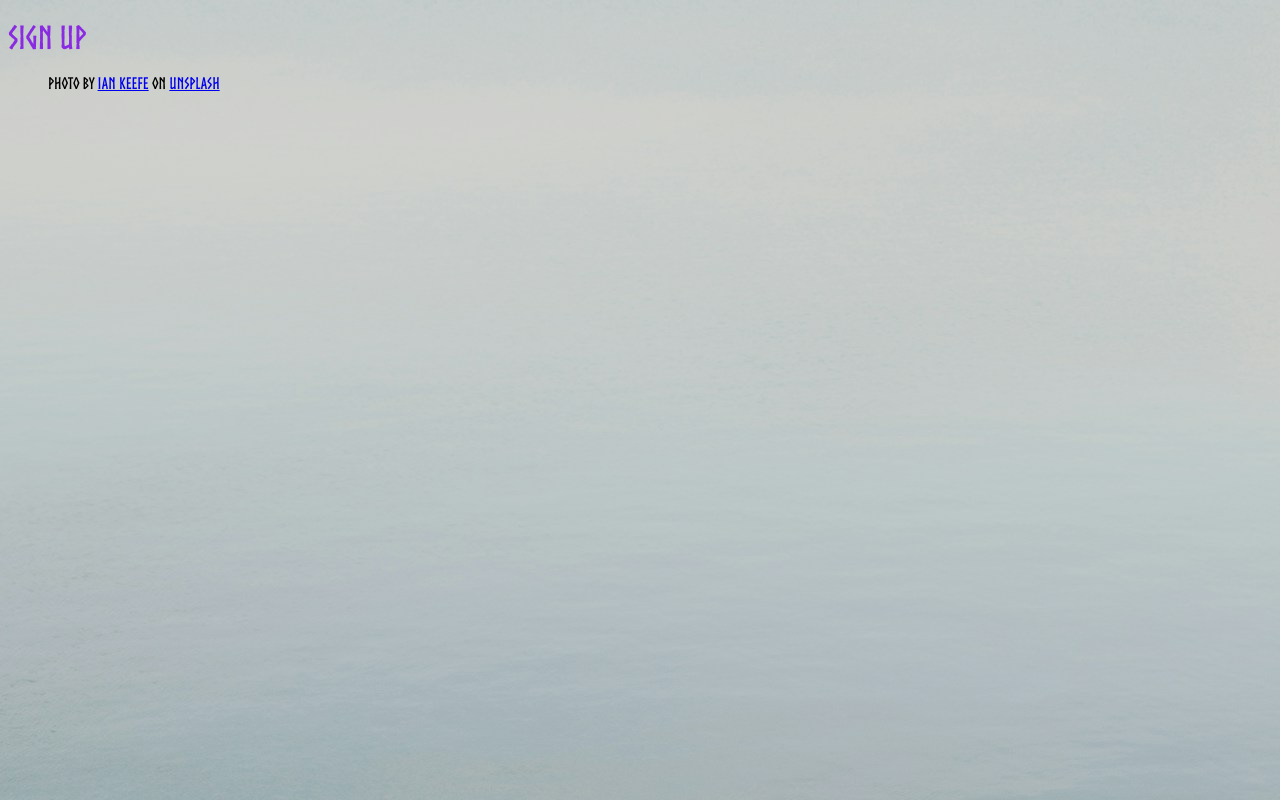
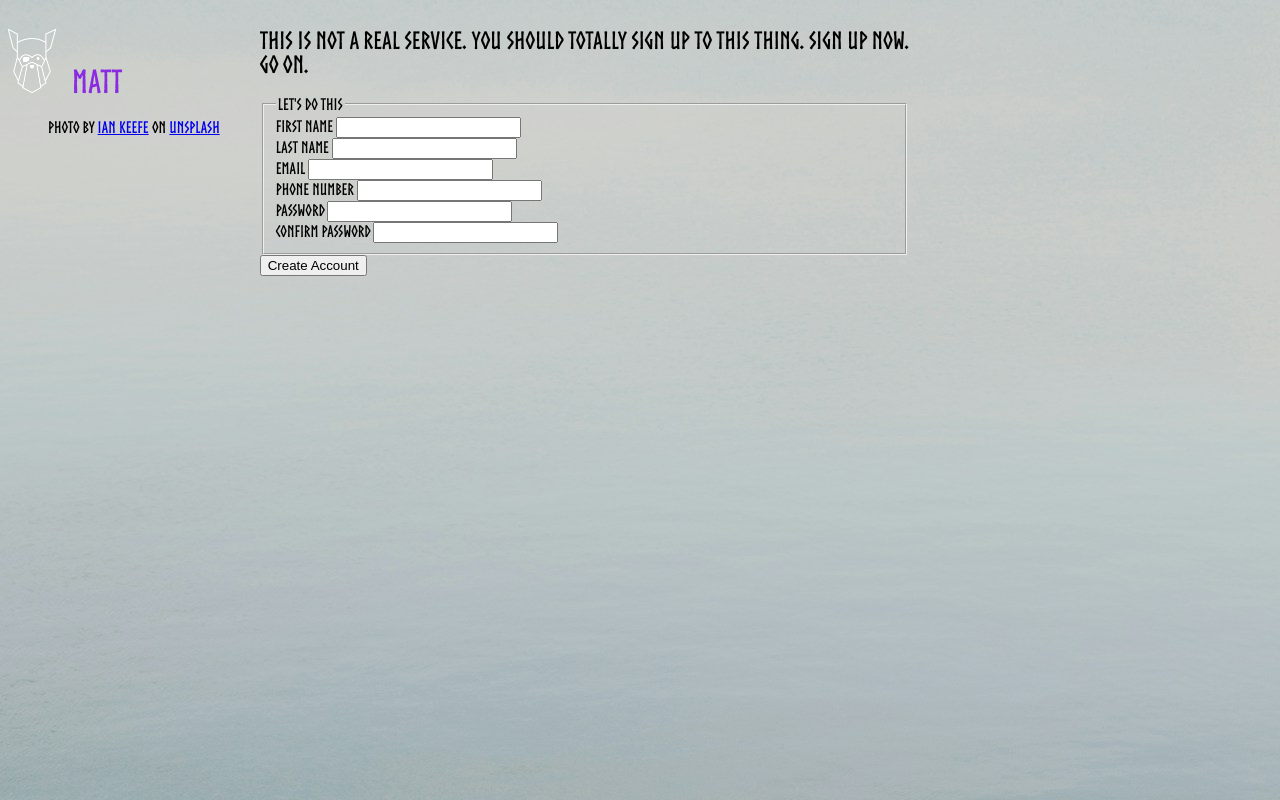
Before and after one commit to MatthewGarner/sign-up-form, a plain HTML site: page index.html in a window 1280 px wide. Drawn offline with Linux system fonts and the light colour scheme.

Commit message:
Add basic HTML form

```diff
--- a/index.html
+++ b/index.html
@@ -7,13 +7,60 @@
     <link rel="stylesheet" href="./style.css">
 </head>
 <body>
-    <h1>Sign Up</h1>
+    <header>
+        <h1>Matt</h1>
+        <figure>
+            <figcaption>Photo by
+                <a href="https://unsplash.com/@iankeefe?utm_content=creditCopyText&utm_medium=referral&utm_source=unsplash">Ian Keefe</a>
+                 on <a href="https://unsplash.com/photos/body-of-water-NBQhCKtg_9Y?utm_content=creditCopyText&utm_medium=referral&utm_source=unsplash">Unsplash</a>
+            </figcaption>
+        </figure>
+    </header>
+    <main>
+        <h2 class="main-header">This is not a real service.
+            You should totally sign up to this thing. Sign up now.<br>
+            Go on.
+        </h2>
+            <form class="form">
 
-    <figure>
-        <figcaption>Photo by
-            <a href="https://unsplash.com/@iankeefe?utm_content=creditCopyText&utm_medium=referral&utm_source=unsplash">Ian Keefe</a>
-             on <a href="https://unsplash.com/photos/body-of-water-NBQhCKtg_9Y?utm_content=creditCopyText&utm_medium=referral&utm_source=unsplash">Unsplash</a>
-        </figcaption>
-    </figure>
+                <fieldset>
+                    <legend>Let's do this</legend>
+
+                    <div>
+                        <label for="first-name">First Name</label>
+                        <input type="text" id="first-name">
+                    </div>
+
+                    <div>
+                        <label for="last-name">Last Name</label>
+                        <input type="text" id="last-name">
+                    </div>
+
+                    <div>
+                        <label for="email">Email</label>
+                        <input type="email" id="email">
+                    </div>
+
+                    <div>
+                        <label for="phone">Phone Number</label>
+                        <input type="tel" id="phone">
+                    </div>
+
+                    <div>
+                        <label for="password">Password</label>
+                        <input type="password" id="password">
+                    </div>
+
+                    <div>
+                        <label for="confirm-password">Confirm Password</label>
+                        <input type="password" id="confirm-password">
+                    </div>
+                </fieldset>
+                <button type="submit">Create Account</button>
+            </form>
+        </div>
+    </main>
+
+
 </body>
 </html>
--- a/style.css
+++ b/style.css
@@ -9,6 +9,8 @@
 
 body {
     background-image: url("./img/background.jpg");
+    display: flex;
+    flex-direction: row;
 }
 
 
@@ -16,6 +18,12 @@ h1 {
     color: blueviolet;
 }
 
-img{
-
+h1::before {
+    content:'';
+    background:url('./img/Odin-lined.png');
+    width: 4rem;
+    height: 4rem;
+    background-size: contain;
+    background-repeat: no-repeat;
+    display: inline-block;
 }
```
Also changed, not shown: img/Odin-lined.png (added), 1 other file.
